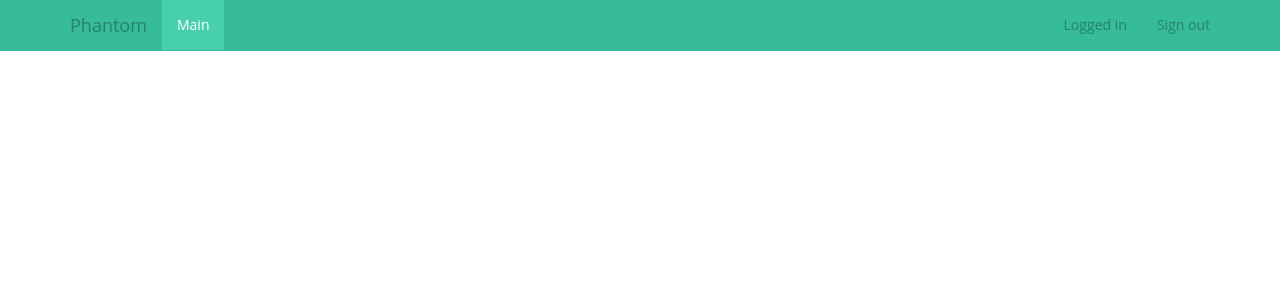
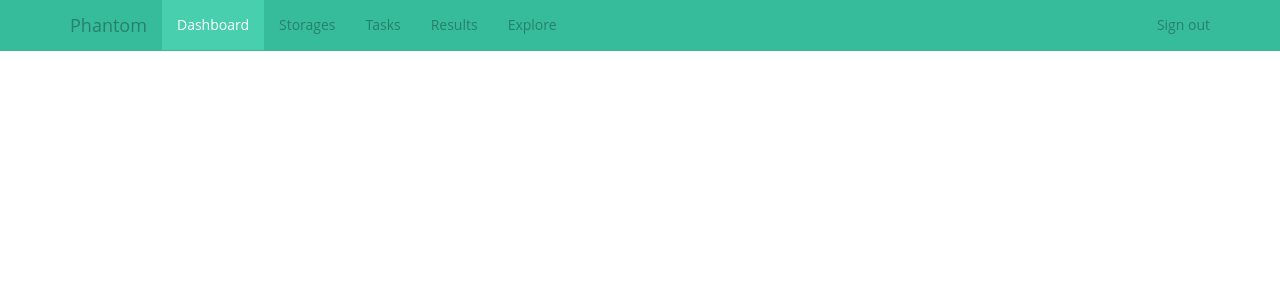
Before and after one commit to Cloudxtreme/Phantom-1, a Flask app: page / in a window 1280 px wide. Shown: the top 300 px of the page. Run offline with Flask 2, Linux system fonts and the light colour scheme; a user stored in the database is signed in; tables that the repository leaves empty hold one stand-in row (values such as "Sample post"); some libraries are stand-ins or nearby versions.

Commit message:
Add fix.css

```diff
--- /dev/null
+++ b/app/static/css/fix.css
@@ -0,0 +1,3 @@
+h1, h2, h3, h4, h5 {
+	margin: 10px 0;
+}
--- a/app/templates/base.html
+++ b/app/templates/base.html
@@ -4,12 +4,16 @@
 ] -%}
 {% else %}
 {% set navigation_bar = [
-    (url_for('phantom.index'), 'index', 'Main'),
+    (url_for('phantom.index'), 'index', 'Dashboard'),
+    (url_for('phantom.storages'), 'storages', 'Storages'),
+    (url_for('phantom.index'), 'tasks', 'Tasks'),
+    (url_for('phantom.index'), 'results', 'Results'),
+    (url_for('phantom.index'), 'explore', 'Explore'),
 ] -%}
 {% endif %}
 {% set active_page = active_page|default('index') -%}
 <!doctype html>
-<html lang="ko">
+<html>
 <head>
 	<meta charset="UTF-8">
 	<meta name="viewport" content="initial-scale=1, maximum-scale=1, user-scalable=no">
@@ -17,6 +21,7 @@
 	<link rel="stylesheet" href="{{ url_for('static', filename='css/bootstrap.min.css') }}">
 	<link rel="stylesheet" href="{{ url_for('static', filename='css/site.min.css') }}">
 	<link rel="stylesheet" href="{{ url_for('static', filename='css/disk.css') }}">
+	<link rel="stylesheet" href="{{ url_for('static', filename='css/fix.css') }}">
 	<!--[if lt IE 9]>
 		<script src="{{ url_for('static', filename='js/html5shiv.js') }}"></script>
 		<script src="{{ url_for('static', filename='js/respond.min.js') }}"></script>
@@ -44,7 +49,6 @@
 				</ul>
 				<ul class="nav navbar-nav navbar-right">
 					{% if current_user.is_authenticated() %}
-					<li><a>Logged in</a></li>
 					<li>
 						<a href="{{ url_for('phantom.logout') }}">Sign out</a>
 					</li>
```
